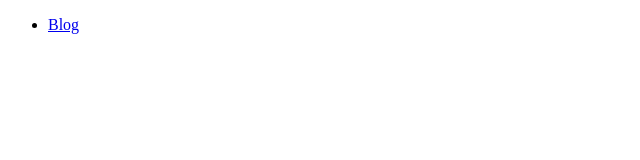
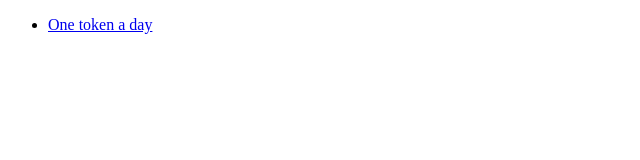
Before and after one commit to gu-net/gu-net.github.io, a plain HTML site: page index.html in a window 1280 px wide. Shown: the full height of the page, 0-640 px from the left. Drawn offline with Linux system fonts and the light colour scheme.

Commit message:
Update blog link

```diff
--- a/index.html
+++ b/index.html
@@ -5,7 +5,7 @@
 </head>
 <body>
   <ul>
-    <li><a href="blog.gu.net">Blog</a></li>
+    <li><a href="1t1d.gu.net">One token a day</a></li>
   </ul>
 </body>
 </html>
```
